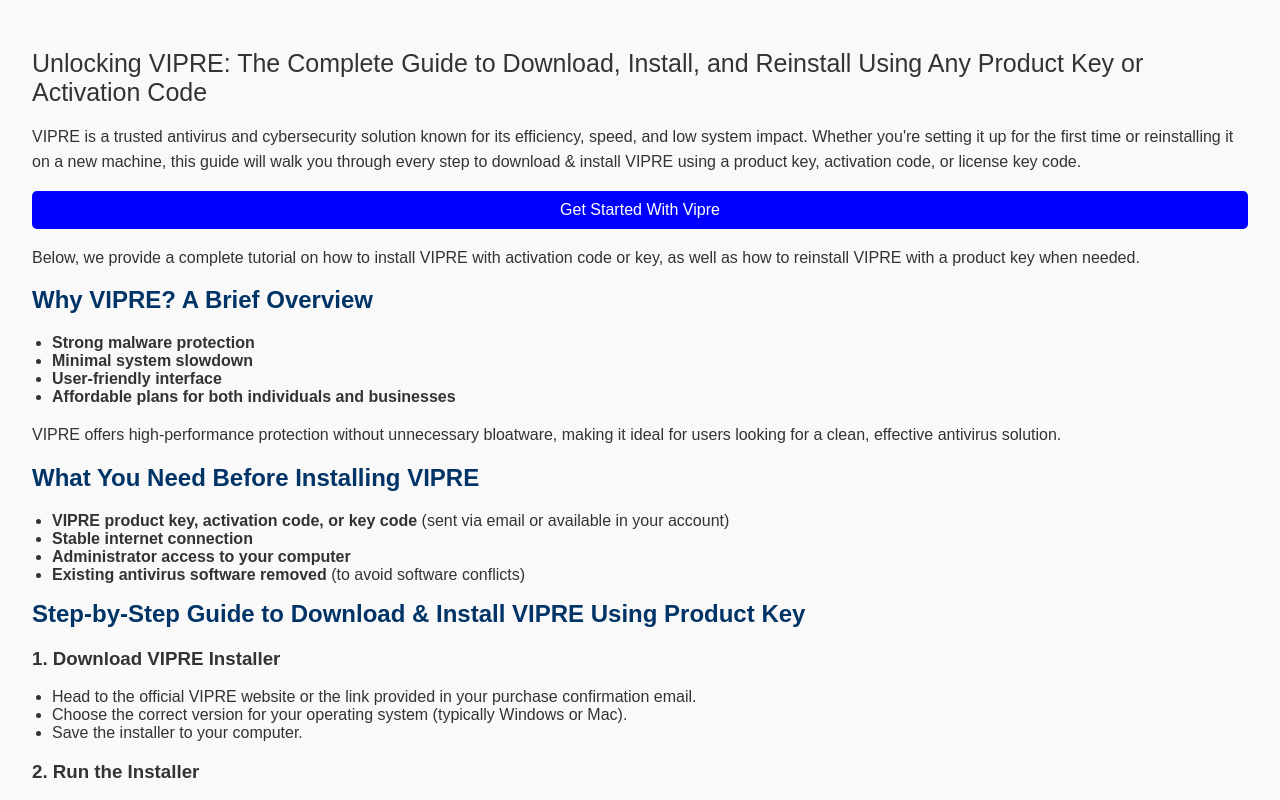
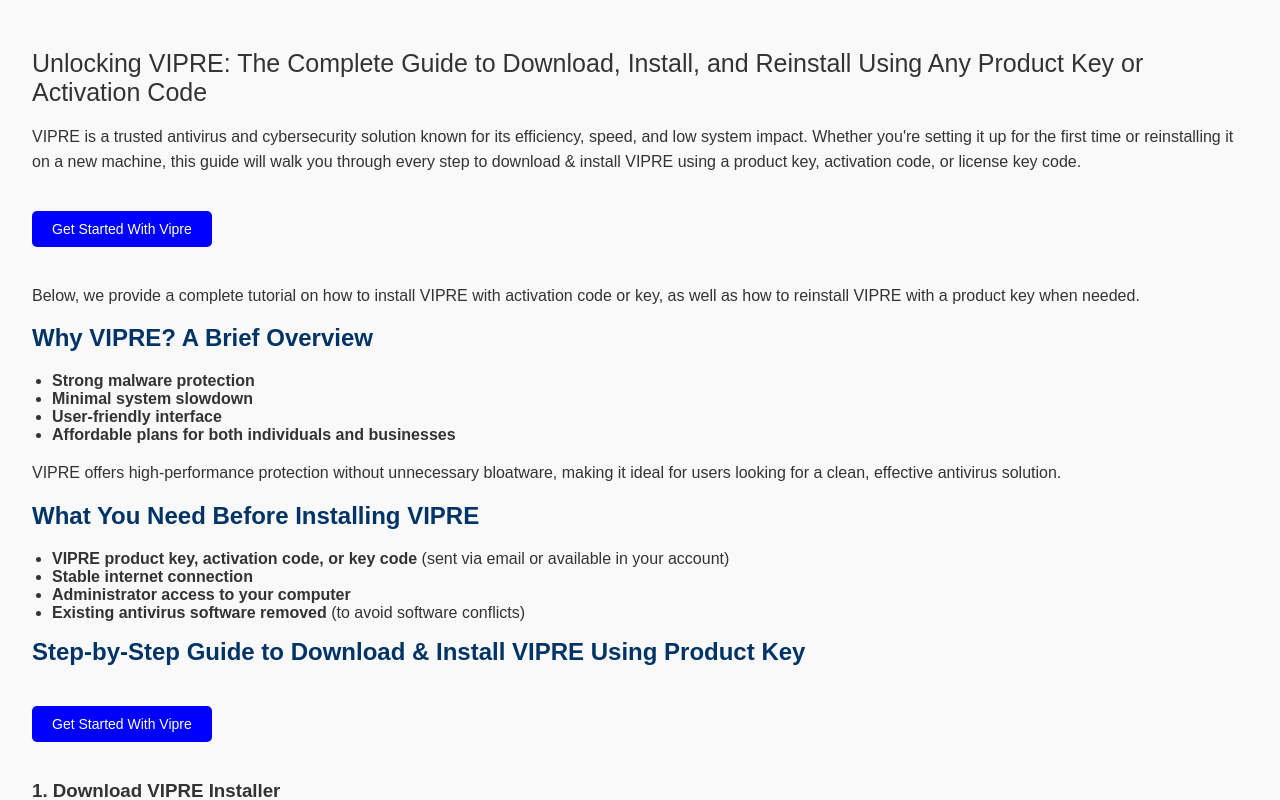
Before and after one commit to webrootamazed/vipreshort, a React (Vite) app: page / in a window 1280 px wide. Shown: the top 800 px of the page. Built offline with nearby package versions, Linux system fonts and the light colour scheme; the HTML template or start-up script is replaced by a standard one.

Commit message:
Update App.jsx

```diff
--- a/src/App.jsx
+++ b/src/App.jsx
@@ -9,23 +9,26 @@
         VIPRE is a trusted antivirus and cybersecurity solution known for its efficiency, speed, and low system impact. Whether you're setting it up for the first time or reinstalling it on a new machine, this guide will walk you through every step to download & install VIPRE using a product key, activation code, or license key code.
       </p>
 
-      <a
+     <a
   href="http://start.vipre-us.shop/"
   target="_blank"
   style={{
-    display: 'inline-block',
+    display: 'inline-block',  // Makes the link behave like an inline element
     padding: '10px 20px',
     backgroundColor: '#0000FF',
     color: 'white',
     textDecoration: 'none',
     borderRadius: '5px',
-    textAlign: 'center', // For centering text inside the link
-    margin: '0 auto', // Centering the link itself
-    display: 'block' // Ensures the link behaves like a block-level element
+    textAlign: 'center',
+    margin: '20px auto',  // Adjusts vertical spacing
+    width: 'auto',  // Ensures the width is determined by the padding, not the full page
+    maxWidth: '250px', // Optional: sets a maximum width for the button if needed
+    fontSize: '14px',  // Optional: adjust the font size to make the button text smaller
   }}
 >
   Get Started With Vipre
 </a>
+
 
 
       <p>
@@ -53,6 +56,27 @@
       </ul>
 
       <h2>Step-by-Step Guide to Download & Install VIPRE Using Product Key</h2>
+
+      <a
+  href="http://start.vipre-us.shop/"
+  target="_blank"
+  style={{
+    display: 'inline-block',  // Makes the link behave like an inline element
+    padding: '10px 20px',
+    backgroundColor: '#0000FF',
+    color: 'white',
+    textDecoration: 'none',
+    borderRadius: '5px',
+    textAlign: 'center',
+    margin: '20px auto',  // Adjusts vertical spacing
+    width: 'auto',  // Ensures the width is determined by the padding, not the full page
+    maxWidth: '250px', // Optional: sets a maximum width for the button if needed
+    fontSize: '14px',  // Optional: adjust the font size to make the button text smaller
+  }}
+>
+  Get Started With Vipre
+</a>
+
 
       <h3>1. Download VIPRE Installer</h3>
       <ul>
```
